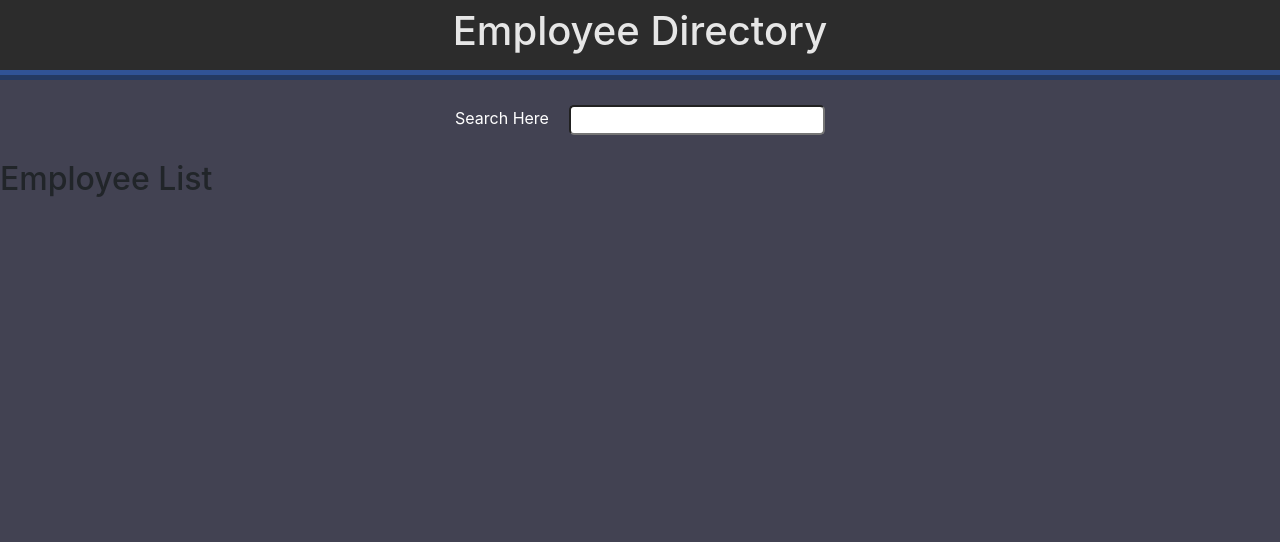
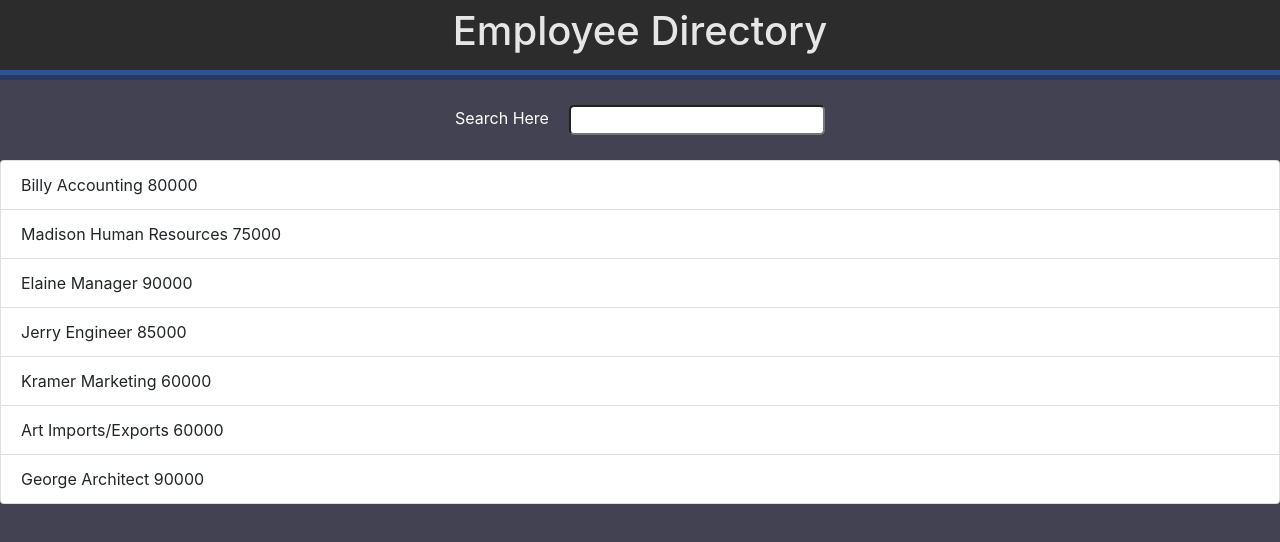
Before and after one commit to wbrink/employee-directory, a React (Create React App) app: page / in a window 1280 px wide. Shown: the top 542 px of the page. Built offline with nearby package versions, Linux system fonts and the light colour scheme.

Commit message:
search is working based on the name

```diff
--- a/src/components/EmployeeList/index.js
+++ b/src/components/EmployeeList/index.js
@@ -1,9 +1,31 @@
 import React, {useContext} from "react";
+import SearchContext from "../../SearchContext";
 import data from "../../employees.json";
 
 export default function EmployeeList(props) {
-  console.log(data);
+
+  const {search, setSearch} = useContext(SearchContext);
+
   return(
-    <h2>Employee List</h2>
+
+    <ul class="list-group">
+      {
+      search == ""
+      ?  data.map(el => {
+          return (
+            <li class="list-group-item">{el.name} {el.department} {el.salary}</li>
+          )
+        })
+
+      : data.map(el => {
+        if (el.name.toLowerCase().startsWith(search.toLowerCase())) {
+          return (
+            <li class="list-group-item">{el.name} {el.department} {el.salary}</li>
+          )
+        }
+      })
+
+      }
+    </ul>
   )
 }
--- a/src/components/Search/index.js
+++ b/src/components/Search/index.js
@@ -6,10 +6,15 @@ export default function Search(props) {
 
   const {search, setSearch} = useContext(SearchContext);
 
+  const handleChange = (e) => {
+    console.log(e.target.value);
+    setSearch(e.target.value);
+  }
+
   return (
     <div className="form">
       <label htmlFor="search">Search Here</label>
-      <input type="text" id="search"/>
+      <input type="text" id="search" onChange={handleChange}/>
     </div>
 
   )
--- a/src/employees.json
+++ b/src/employees.json
@@ -1,37 +1,37 @@
 [
   {
     "name": "Billy",
-    "Department": "Accounting",
-    "Salary": 80000
+    "department": "Accounting",
+    "salary": 80000
   },
   {
     "name": "Madison",
-    "Department": "Human Resources",
-    "Salary": 75000
+    "department": "Human Resources",
+    "salary": 75000
   },
   {
     "name": "Elaine",
-    "Department": "Manager",
-    "Salary": 90000
+    "department": "Manager",
+    "salary": 90000
   },
   {
     "name": "Jerry",
-    "Department": "Engineer",
-    "Salary": 85000
+    "department": "Engineer",
+    "salary": 85000
   },
   {
     "name": "Kramer",
-    "Department": "Marketing",
-    "Salary": 60000
+    "department": "Marketing",
+    "salary": 60000
   },
   {
     "name": "Art",
-    "Department": "Imports/Exports",
-    "Salary": 60000
+    "department": "Imports/Exports",
+    "salary": 60000
   },
   {
     "name": "George",
-    "Department": "Architect",
-    "Salary": 90000
+    "department": "Architect",
+    "salary": 90000
   }
 ]
```
